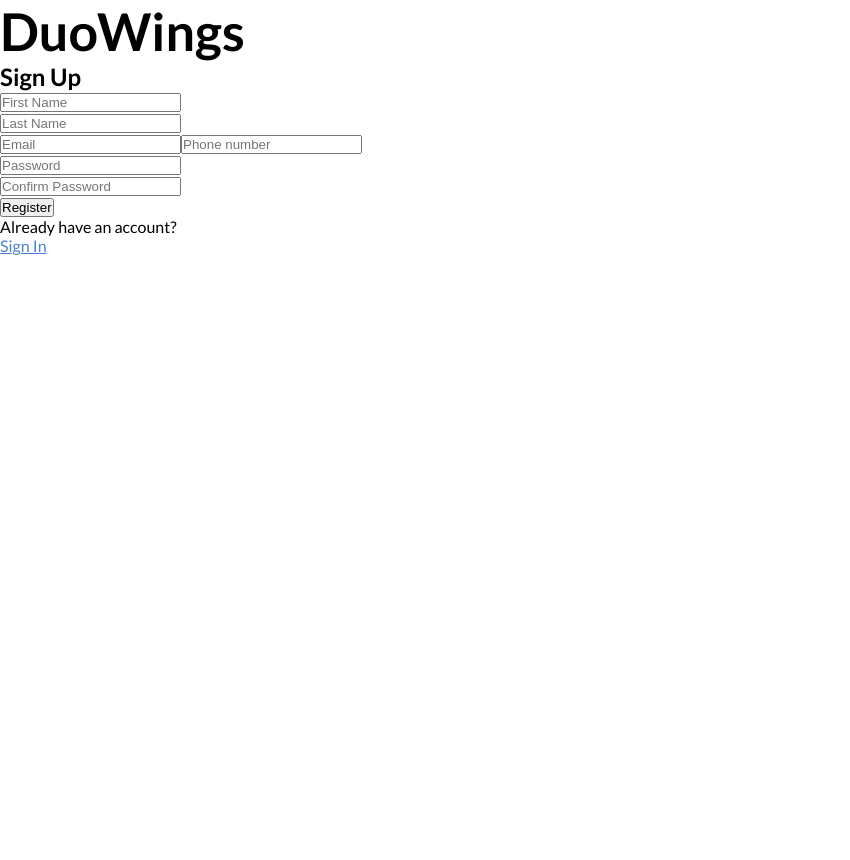
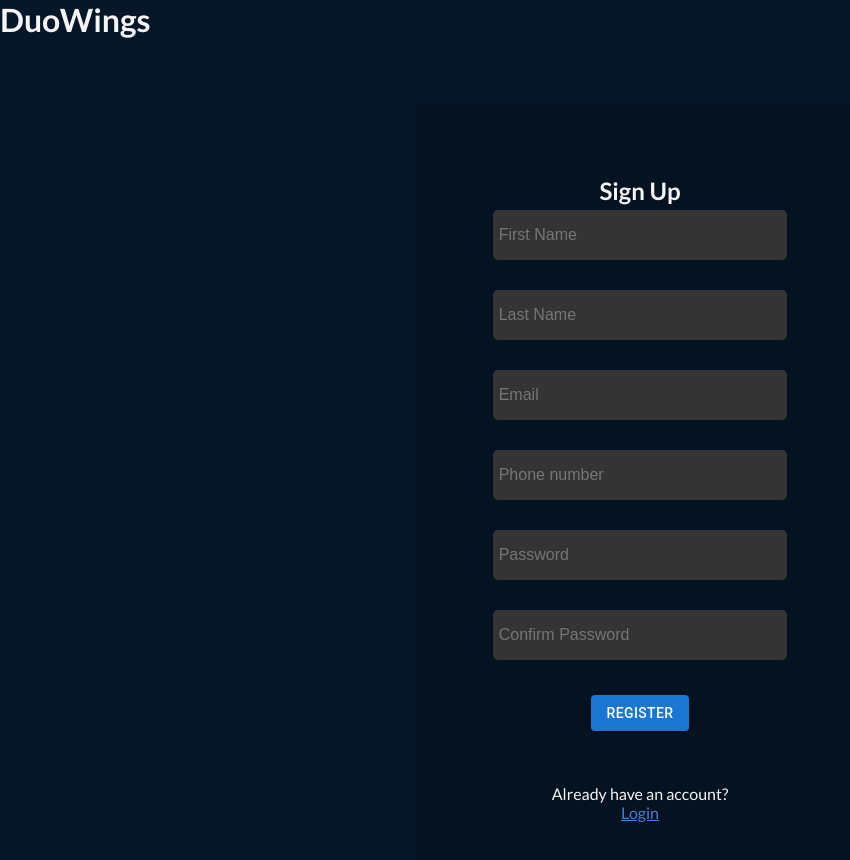
Before and after one commit to devingdaniels/DuoWings, a React (Vite) app in the folder frontend/: page /register in a window 1280 px wide. Shown: the top 860 px of the page, without its empty margins (0-850 px from the left). Before the commit the page ends 800 px from the top, so only its background shows below. Built offline with nearby package versions, Linux system fonts and the light colour scheme; no server answers; a web font is replaced by a local one.

Commit message:
V1 of landing and auth pages CSS complete. Issues with CSS leakage, will refactor to address the issue.

```diff
--- a/frontend/src/App.css
+++ b/frontend/src/App.css
@@ -2,6 +2,8 @@
 
 body {
   font-family: "Lato", sans-serif;
+  background-color: rgb(6, 22, 41);
+  color: whitesmoke;
 }
 
 * {
--- a/frontend/src/App.tsx
+++ b/frontend/src/App.tsx
@@ -2,8 +2,8 @@ import "./App.css";
 import { Routes, Route } from "react-router-dom";
 // Pages
 import LandingPage from "./pages/landing-page/LandingPage";
-import LoginPage from "./pages/login-page/LoginPage";
-import RegisterPage from "./pages/register-page/RegisterPage";
+import LoginPage from "./pages/auth/login-page/LoginPage";
+import RegisterPage from "./pages/auth/register-page/RegisterPage";
 import HomePage from "./pages/home-page/HomePage";
 import UserSettingsPage from "./pages/user-settings/UserSettingsPage";
 // App notifications
--- /dev/null
+++ b/frontend/src/pages/auth/authPageForms.css
@@ -0,0 +1,68 @@
+.auth-page-header {
+  display: flex;
+  justify-content: space-between;
+  align-items: center;
+  padding: 1% 2%;
+  cursor: pointer;
+  font-size: 2.5rem;
+}
+
+.auth-form-container {
+  width: 450px;
+  background: rgba(0, 0, 0, 0.2);
+  margin: 5% auto;
+  display: flex;
+  flex-direction: column;
+  text-align: center;
+  align-items: center;
+  padding: 60px 65px;
+}
+
+.auth-form-wrapper {
+  padding: 4%;
+}
+
+.auth-form-wrapper h1 {
+  margin-bottom: 1%;
+}
+
+.auth-form-wrapper {
+  width: 100%;
+  margin-bottom: 40px;
+}
+
+.auth-form-wrapper .user-info-wrapper {
+  padding: 5px 0;
+}
+
+.auth-form-wrapper .user-info-wrapper .email,
+.password,
+.username,
+.lname,
+.fname,
+.phonenumber {
+  margin-bottom: 30px;
+  width: 100%;
+  height: 50px;
+  border-radius: 5px;
+  border: none;
+  font-size: inherit;
+}
+
+.auth-form-wrapper .auth-form-button-wrapper {
+  margin-bottom: 10px;
+  width: 100%;
+}
+
+.user-info-wrapper input {
+  padding: 2%;
+  background: #343434;
+  color: white;
+}
+
+.signup {
+  width: 100%;
+  display: flex;
+  align-items: center;
+  justify-content: flex-start;
+}
--- a/frontend/src/pages/login-page/LoginInForm.tsx
+++ b/frontend/src/pages/auth/login-page/LoginInForm.tsx
@@ -1,12 +1,13 @@
 import React, { useState, useEffect } from "react";
 import { Link, useNavigate } from "react-router-dom";
-import { IUserLogin } from "../../interfaces";
-import { SwalSuccess } from "../../utils/Sweetalert2";
-import { ToastError } from "../../utils/Toastify";
+import { IUserLogin } from "../../../interfaces";
+import { SwalSuccess } from "../../../utils/Sweetalert2";
+import { ToastError } from "../../../utils/Toastify";
 import BarLoader from "react-spinners/BarLoader";
+import Button from "@mui/material/Button";
 // Redux
-import { useAppSelector, useAppDispatch } from "../../app/hooks";
-import { login, reset } from "../../features/userAuthSlice";
+import { useAppSelector, useAppDispatch } from "../../../app/hooks";
+import { login, reset } from "../../../features/userAuthSlice";
 
 const LoginInForm: React.FC = () => {
   const navigate = useNavigate();
@@ -72,6 +73,7 @@ const LoginInForm: React.FC = () => {
                 name="email"
                 value={userData.email}
                 onChange={handleInputChange}
+                required
               />
               <br />
               <input
@@ -82,6 +84,7 @@ const LoginInForm: React.FC = () => {
                 value={userData.password}
                 onChange={handleInputChange}
                 autoComplete="off"
+                required
               />
             </div>
             {isLoading ? (
@@ -93,9 +96,9 @@ const LoginInForm: React.FC = () => {
               />
             ) : (
               <div className="auth-form-button-wrapper">
-                <button className="auth-button-primary" type="submit">
-                  Login
-                </button>
+                <Button type="submit" variant="contained">
+                  Sign In
+                </Button>
               </div>
             )}
           </form>
--- a/frontend/src/pages/login-page/LoginPage.tsx
+++ b/frontend/src/pages/auth/login-page/LoginPage.tsx
@@ -1,17 +1,13 @@
 import React from "react";
 import LoginInForm from "./LoginInForm";
 import { useNavigate } from "react-router-dom";
+import "../authPageForms.css";
 
 const LoginPage: React.FC = () => {
   const navigate = useNavigate();
   return (
     <>
-      <h1
-        className="auth-page-header duowings-site-title"
-        onClick={() => navigate("/")}
-      >
-        DuoWings
-      </h1>
+      <h1 onClick={() => navigate("/")}>DuoWings</h1>
       <LoginInForm />
     </>
   );
--- a/frontend/src/pages/register-page/RegisterForm.tsx
+++ b/frontend/src/pages/auth/register-page/RegisterForm.tsx
@@ -1,12 +1,14 @@
 import React, { useState, useEffect } from "react";
 import { Link, useNavigate } from "react-router-dom";
-import { IUserRegister } from "../../interfaces";
-import { SwalSuccess } from "../../utils/Sweetalert2";
+import { IUserRegister } from "../../../interfaces";
+import { SwalSuccess } from "../../../utils/Sweetalert2";
 import BarLoader from "react-spinners/BarLoader";
-import { ToastError } from "../../utils/Toastify";
+import { ToastError } from "../../../utils/Toastify";
 // Redux
-import { useAppSelector, useAppDispatch } from "../../app/hooks";
-import { register, reset } from "../../features/userAuthSlice";
+import { useAppSelector, useAppDispatch } from "../../../app/hooks";
+import { register, reset } from "../../../features/userAuthSlice";
+// Styles
+import Button from "@mui/material/Button";
 
 const SignUpForm = () => {
   const navigate = useNavigate();
@@ -143,17 +145,15 @@ const SignUpForm = () => {
             {isLoading ? (
               <BarLoader color="#fa0000" cssOverride={spinnerStyle} />
             ) : (
-              <div className="auth-form-button-wrapper">
-                <button className="auth-button-primary" type="submit">
-                  Register
-                </button>
-              </div>
+              <Button type="submit" variant="contained">
+                Register
+              </Button>
             )}
           </form>
         </div>
         <div className="signup-wrapper">
           <p>Already have an account?</p>
-          <Link to="/login">Sign In</Link>
+          <Link to="/login">Login</Link>
         </div>
       </div>
     </>
--- a/frontend/src/pages/register-page/RegisterPage.tsx
+++ b/frontend/src/pages/auth/register-page/RegisterPage.tsx
@@ -1,6 +1,7 @@
 import React from "react";
 import RegisterForm from "./RegisterForm";
 import { useNavigate } from "react-router-dom";
+import "../authPageForms.css";
 
 const RegisterPage: React.FC = () => {
   const navigate = useNavigate();
--- a/frontend/src/pages/landing-page/LandingPage.tsx
+++ b/frontend/src/pages/landing-page/LandingPage.tsx
@@ -14,7 +14,7 @@ const LandingPage: React.FC = () => {
         </div>
         <Link to="/login">
           <Button variant="contained" size="large">
-            Sign In
+            Login
           </Button>
         </Link>
       </header>
@@ -26,7 +26,7 @@ const LandingPage: React.FC = () => {
           </h3>
           <Link to="/register">
             <Button variant="contained" size="large">
-              Sign Up
+              Register
             </Button>
           </Link>
         </div>
--- a/frontend/src/pages/landing-page/landingPage.css
+++ b/frontend/src/pages/landing-page/landingPage.css
@@ -1,19 +1,17 @@
 .landing-page {
-  background-color: rgb(6, 22, 41);
-  color: whitesmoke;
   padding: 1% 3%;
   height: 100vh;
 }
 
-h1 {
+.landing-page h1 {
   font-size: 3.25rem;
 }
 
-h1:hover {
+.landing-page h1:hover {
   cursor: pointer;
 }
 
-header {
+.landing-page header {
   display: flex;
   justify-content: space-between;
   align-items: center;
```
